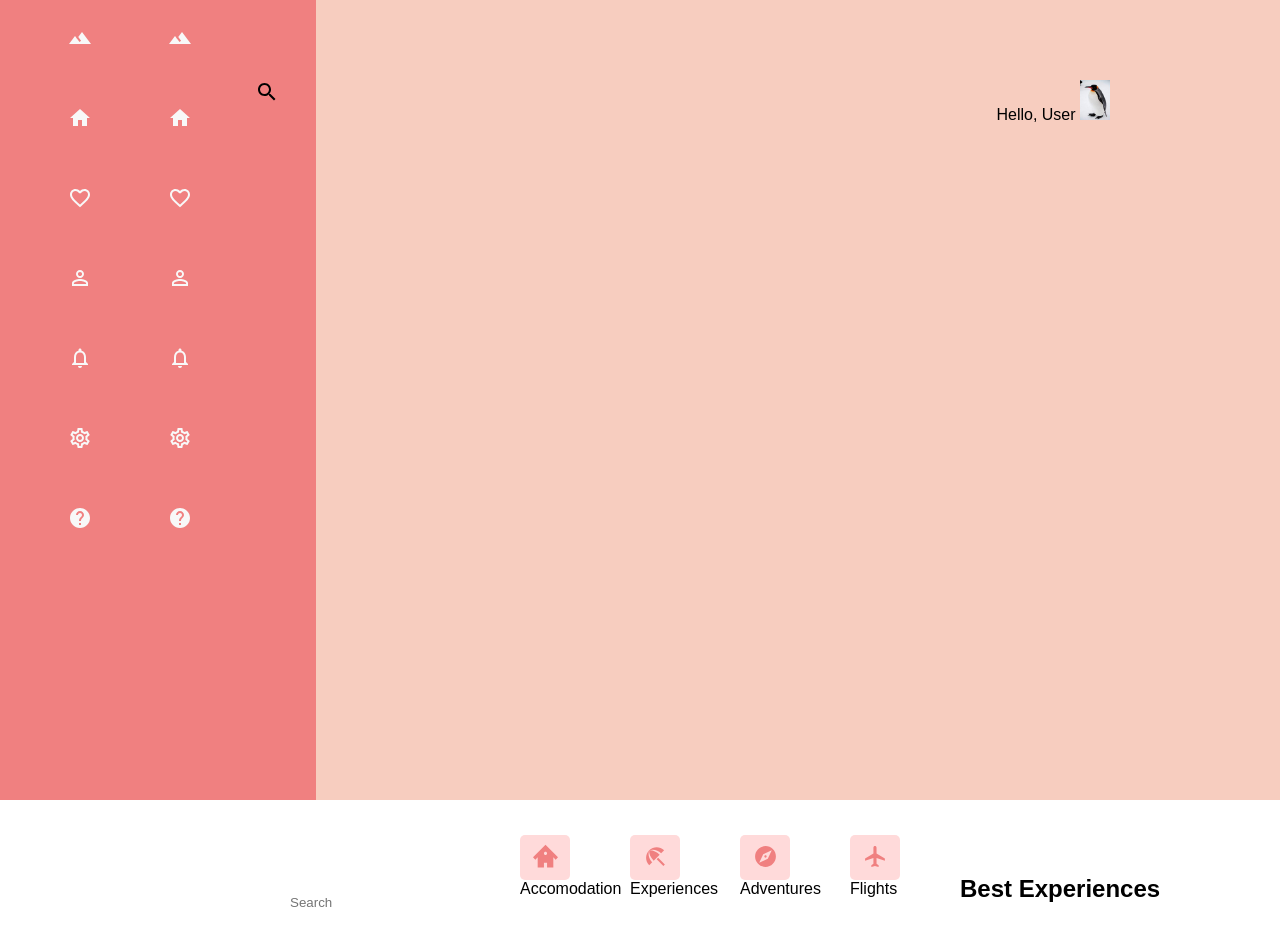
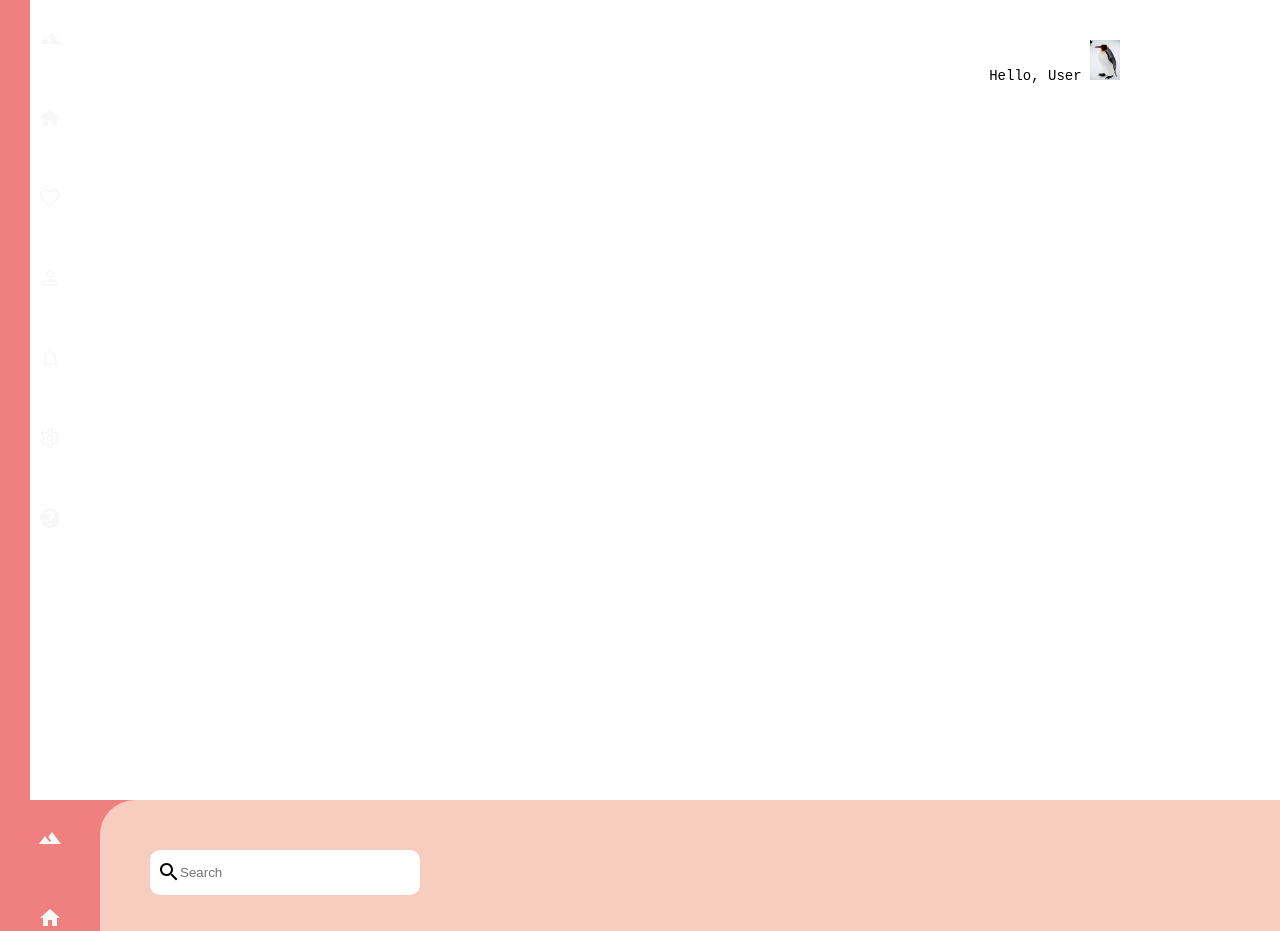
Before and after one commit to Akshitha30723/TravelApp, a React (Create React App) app: page /dashboard in a window 1280 px wide. Shown: the top 931 px of the page. Built offline with nearby package versions, Linux system fonts and the light colour scheme.

Commit message:
Update index.css

```diff
--- a/src/index.css
+++ b/src/index.css
@@ -98,9 +98,10 @@ form .form-inner .form-group span{
   color: red;
 }
 .dash{
-  width:90vh;
+  width:100px;
   height:100vh;
   display: grid;
+  display: start;
 }
 
 
@@ -113,7 +114,7 @@ form .form-inner .form-group span{
 }
 .side .SidebarList{
   height: auto;
-  padding-left: 30px;
+  padding-left: 0px;
   width:100px;
   color: #F8F8F8;
 
@@ -130,57 +131,75 @@ display: grid;
   cursor: pointer;
 
 }
-.App{
 
-  background-color:rgb(247, 205, 191);
-  height:100%;
-  width: 100%;
-  display:flex;
+
+.dashboard{
+    font-family: Optima,sans-serif;
+    margin: 0;
+    border:0;
+    display: flex;
+    height: 100%;
+    width: 100vw;
+    background-color:lightcoral;
 
 }
-.dashboard{
-  position:absolute;
-    display: grid;
-    max-width: 5000px;
-    margin: 0 auto;
-    grid-gap: 10px;
-    margin-left: 100px;
+.content{
+  background-color:rgb(247, 205, 191);
+  border-top-left-radius: 35px;
+  border-bottom-left-radius: 35px;
+  padding-left: 0px;
+  width:100vw;
 }
 .topSec{
-  display: grid;
+  position: start;
+  display: flex;
   float: left;
+  padding-left: 50px;
+
+}
+.sea{
+  position: relative;
 }
 .search-btn{
   position: absolute;
-  top:80px;
-  left: 155px;
+  top:60px;
+  left: 7px;
+  width: 20px;
+  height: 20px;
   border:transparent;
   background-color:transparent;
 }
 .searchcontrol{
-  border:none;
+  border:0;
   border-radius:10px;
   height:45px;
   width:270px;
-  margin-left: 150px;
-  margin-top: 70px;
+  margin-left: 0px;
+  margin-top: 50px;
   box-sizing: border-box;
-  padding: 0 40px;
+  padding: 0 30px;
+  outline: none;
 }
 .prof{
  position:absolute;
  top:0;
- right:50px;
- padding-top: 80px;
+ right:150px;
+ padding-top: 40px;
  padding-right: 10px;
+ font-family: monospace;
+ font-size: 14px;
 }
 .prof .imge{
   height: 40px;
   width: 30px;
 }
 .box-menu{
-  margin-left:170px;
-  padding-top: 25px;
+  display: flex;
+  padding-left: 50px;
+  padding-top: 150px;
+  position: absolute;
+  float: left;
+
 }
 .box{
   margin-left: 150px;
@@ -202,22 +221,29 @@ display: grid;
   float:left;
   border: none;
   position: relative;
-  text-align: center;
+  text-align: start;
 }
 .box-menu .menu1 .txt{
 text-align:start;
+font-family: monospace;
+font-size: 14px;
+padding-top: 10px;
 }
 .box-menu .container{
 
   justify-content:center;
 }
 .Exp{
-  margin-left: 150px;
-  padding-top: 40px;
+  display: flex;
+  padding-left: 50px;
+  padding-top: 270px;
+  position: absolute;
+  float: left;
 }
 .Exp .pics{
   padding-top: 30px;
   border: none;
+
 
 }
 .Exp .pics .child{
```
